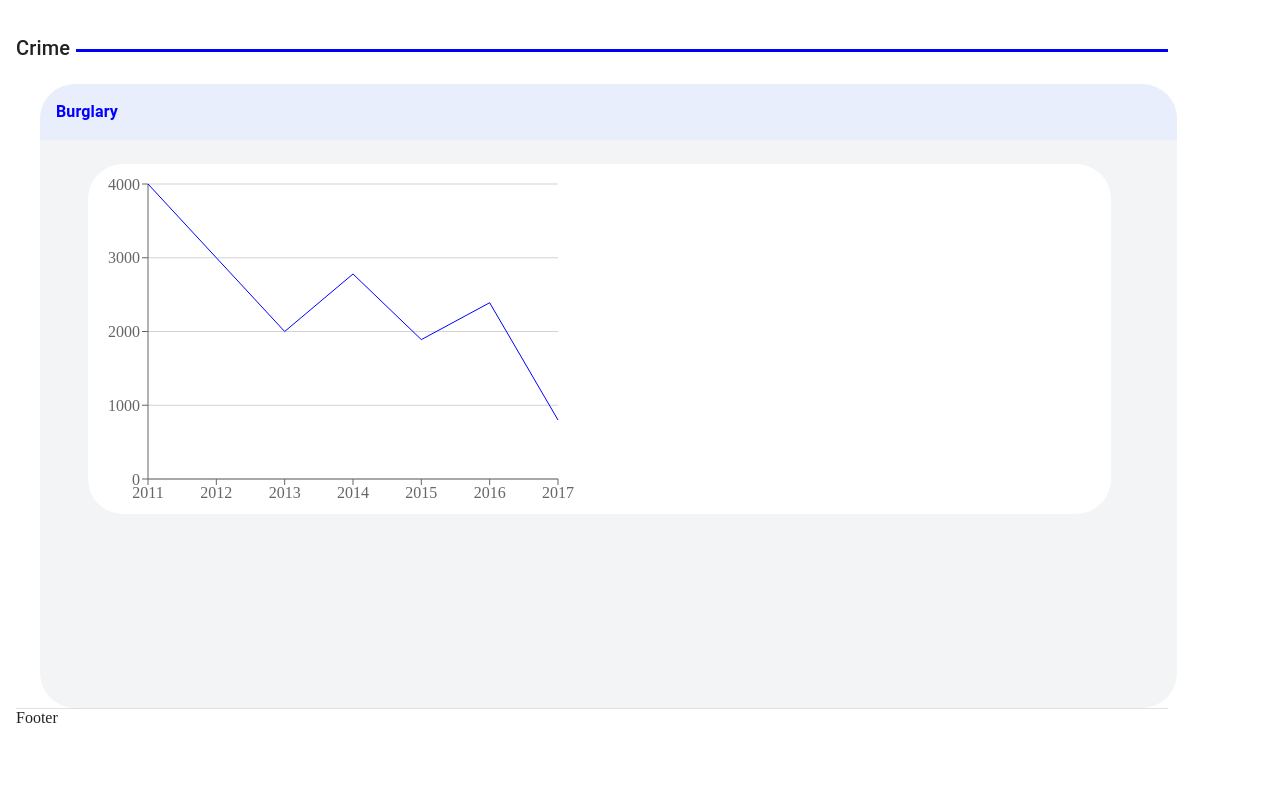
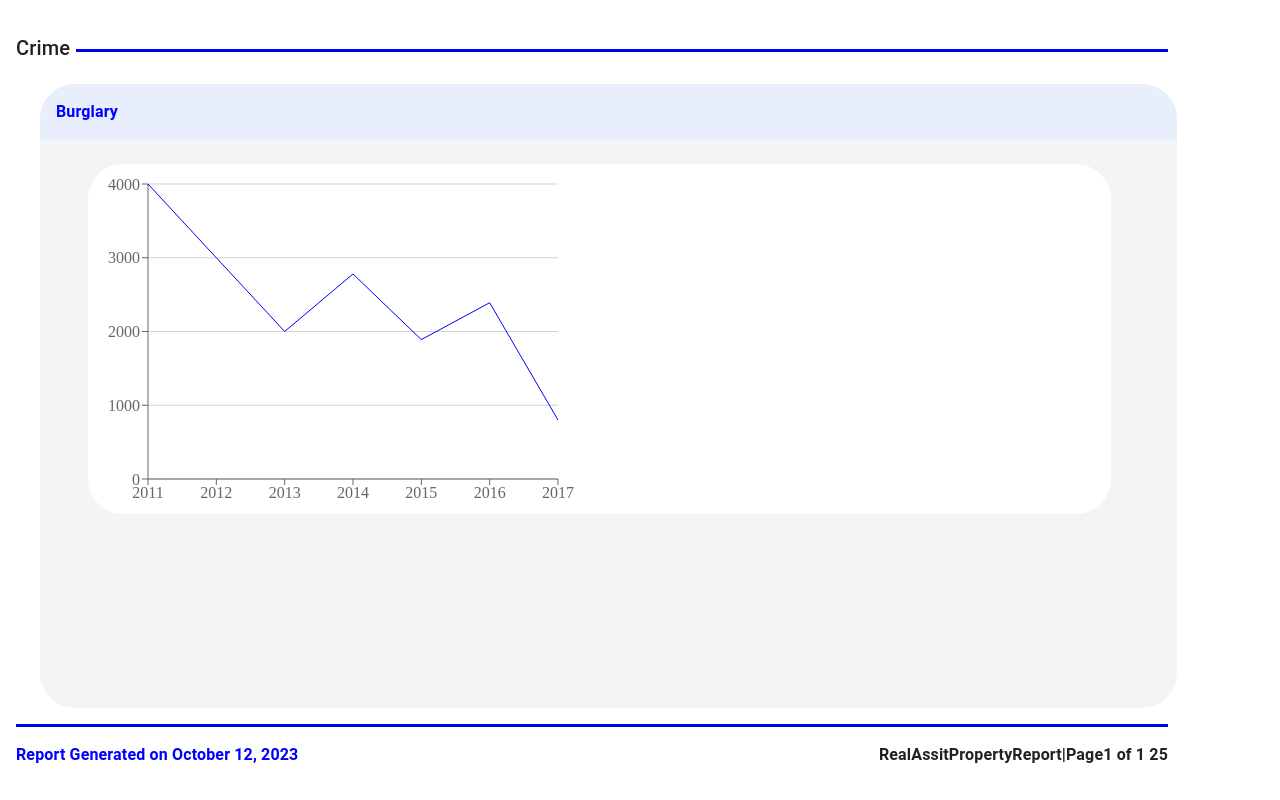
Before and after one commit to zewdu444/graph_pdf_generator, a React (Create React App) app: page / in a window 1280 px wide. Built offline with nearby package versions, Linux system fonts and the light colour scheme.

Commit message:
Format footer

```diff
--- a/src/components/PrintComponent.js
+++ b/src/components/PrintComponent.js
@@ -17,6 +17,9 @@ import {
   Legend,
 } from "recharts";
 export const PrintComponent = forwardRef((props, ref) => {
+  const currentDate = new Date();
+  const options = { year: "numeric", month: "long", day: "numeric" };
+  const formattedDate = currentDate.toLocaleDateString(undefined, options);
   const data = [
     {
       date_of_year: "2011",
@@ -135,9 +138,39 @@ export const PrintComponent = forwardRef((props, ref) => {
             </Box>
           </Container>
         </Stack>
-        <Stack>
-          <Divider />
-          Footer
+        <Stack
+          sx={{
+            mt: 2,
+            display: "flex",
+          }}
+        >
+          <Divider
+            sx={{
+              color: "blue",
+              bgcolor: "blue",
+              height: "2px",
+            }}
+          />
+          <Stack
+            sx={{
+              display: "flex",
+              flexDirection: "row",
+              mt: 2,
+              justifyContent: "space-between",
+            }}
+          >
+            <Typography variant='body1' color='blue' fontWeight='bold'>
+              Report Generated on {formattedDate}
+            </Typography>
+            <Typography
+              variant='body1'
+              sx={{
+                fontWeight: "bold",
+              }}
+            >
+              RealAssitPropertyReport|Page1 of 1 25
+            </Typography>
+          </Stack>
         </Stack>
       </Box>
     </div>
```
